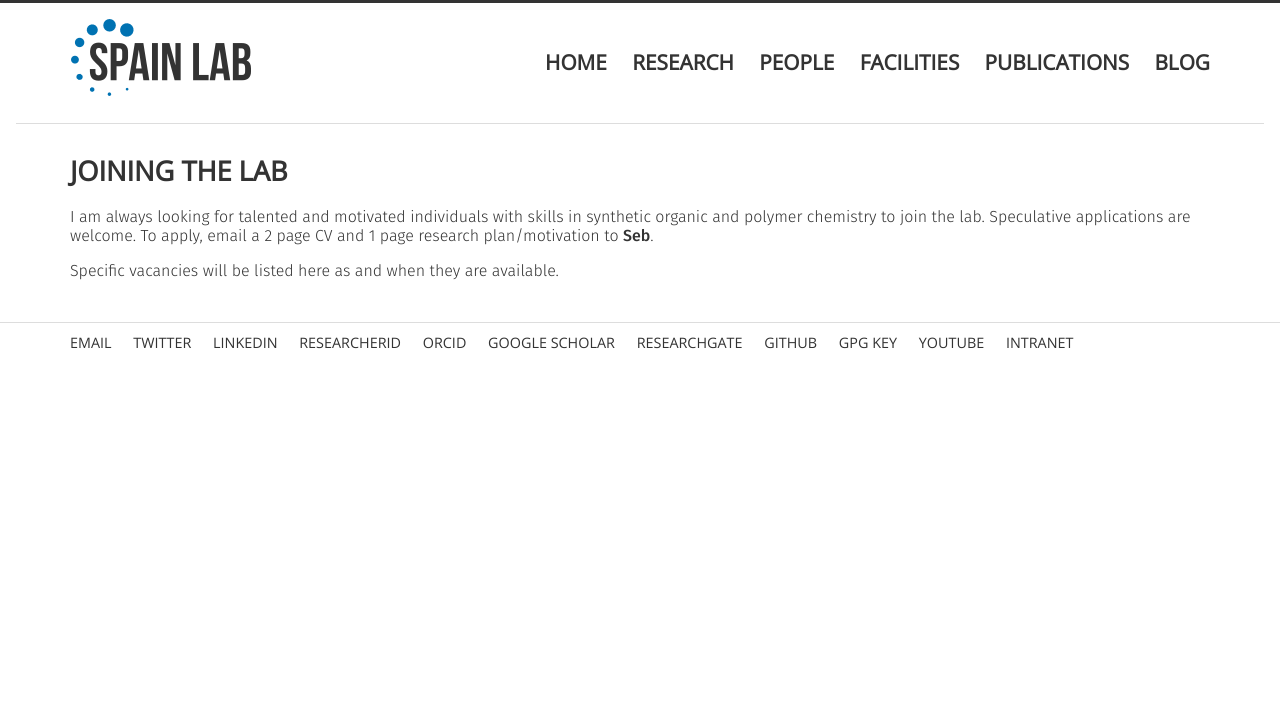
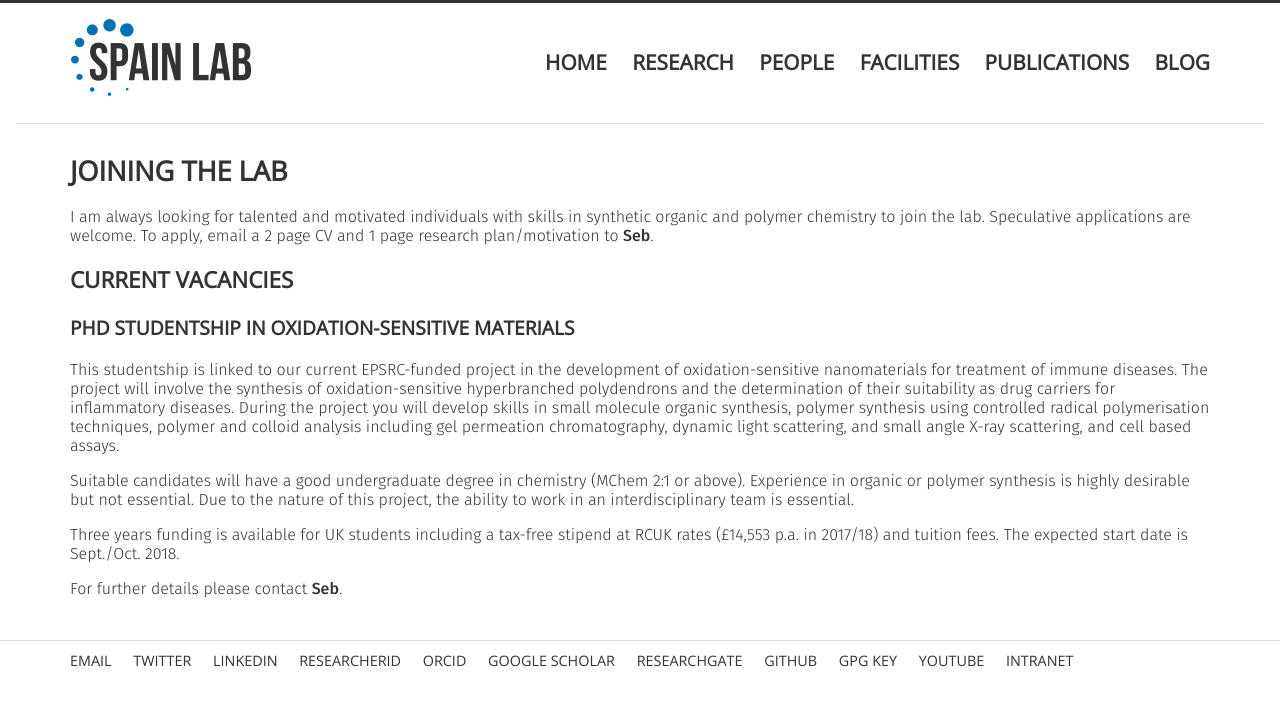
Before and after one commit to sebspain/sebspain.github.io, a Jekyll site: the page built from group/join.md, in a window 1280 px wide. Shown: the top 706 px of the page. Built offline with Jekyll 4.4.1, drawn with Linux system fonts in a browser that asks for light colours; comment, search, counter and statistics services are not loaded.

Commit message:
added PhD vacancy

```diff
--- a/group/join.md
+++ b/group/join.md
@@ -5,4 +5,16 @@ title: Joining the Lab
 
 I am always looking for talented and motivated individuals with skills in synthetic organic and polymer chemistry to join the lab. Speculative applications are welcome. To apply, email a 2 page CV and 1 page research plan/motivation to <a href="mailto:seb@spain-lab.co.uk">Seb</a>.
 
-Specific vacancies will be listed here as and when they are available.
+
+
+## Current Vacancies
+
+### PhD Studentship in Oxidation-Sensitive Materials
+
+This studentship is linked to our current EPSRC-funded project in the development of oxidation-sensitive nanomaterials for treatment of immune diseases. The project will involve the synthesis of oxidation-sensitive hyperbranched polydendrons and the determination of their suitability as drug carriers for inflammatory diseases. During the project you will develop skills in small molecule organic synthesis, polymer synthesis using controlled radical polymerisation techniques, polymer and colloid analysis including gel permeation chromatography, dynamic light scattering, and small angle X-ray scattering, and cell based assays.
+
+Suitable candidates will have a good undergraduate degree in chemistry (MChem 2:1 or above). Experience in organic or polymer synthesis is highly desirable but not essential. Due to the nature of this project, the ability to work in an interdisciplinary team is essential.
+
+Three years funding is available for UK students including a tax-free stipend at RCUK rates (£14,553 p.a. in 2017/18) and tuition fees. The expected start date is Sept./Oct. 2018.
+
+For further details please contact <a href="mailto:seb@spain-lab.co.uk">Seb</a>.
--- a/index.html
+++ b/index.html
@@ -76,6 +76,7 @@
         <div class="unit w-1-3 center-on-mobiles">
             <h2>News</h2>
               <ul class="news">
+                <li><span>01 Nov 2017</span> &raquo; <a href="group/join.html" >PhD studentship</a> in oxidation-responsive materials available for Sept/Oct. 2018 start.</li>
                 <li><span>05 Oct 2017</span> &raquo; Congratulations to Kat on winning a poster prize at the <a href="http://www.pbm.ugent.be/?page_id=1901">Advanced Materials for Biomedical Applications Conference</a> in Ghent.</li>
                 <li><span>03 Oct 2017</span> &raquo; New paper on tuning the transition temperature of thermoresponsive nanoparticles now online in <a href="http://dx.doi.org/10.1039/C7SM00920H"><em>Soft Matter</em></a>.</li>
                 <li><span>23 Sep 2017</span> &raquo; <a href="group/profiles/Anna_Mroz.html">Anna</a> has joined the group as a PhD student, and Elliott, Fiona and Katie are starting their MChem projects. Welcome to the Lab!</li>
--- a/news_archive.html
+++ b/news_archive.html
@@ -58,6 +58,7 @@
 
             <h1>News Archive</h1>
               <ul class="news">
+                <li><span>01 Nov 2017</span> &raquo; <a href="group/join.html" >PhD studentship</a> in oxidation-responsive materials available for Sept/Oct. 2018 start.</li>
                 <li><span>05 Oct 2017</span> &raquo; Congratulations to Kat on winning a poster prize at the <a href="http://www.pbm.ugent.be/?page_id=1901">Advanced Materials for Biomedical Applications Conference</a> in Ghent.</li>
                 <li><span>03 Oct 2017</span> &raquo; New paper on tuning the transition temperature of thermoresponsive nanoparticles now online in <a href="http://dx.doi.org/10.1039/C7SM00920H"><em>Soft Matter</em></a>.</li>
                 <li><span>23 Sep 2017</span> &raquo; <a href="group/profiles/Anna_Mroz.html">Anna</a> has joined the group as a PhD student, and Elliott, Fiona and Katie are starting their MChem projects. Welcome to the Lab!</li>
```
